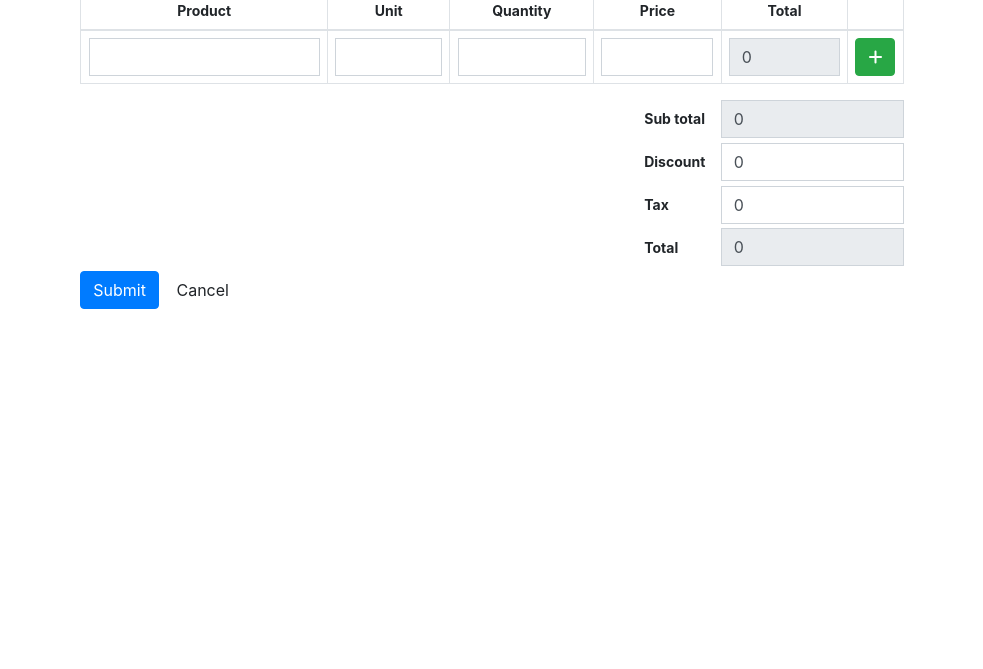
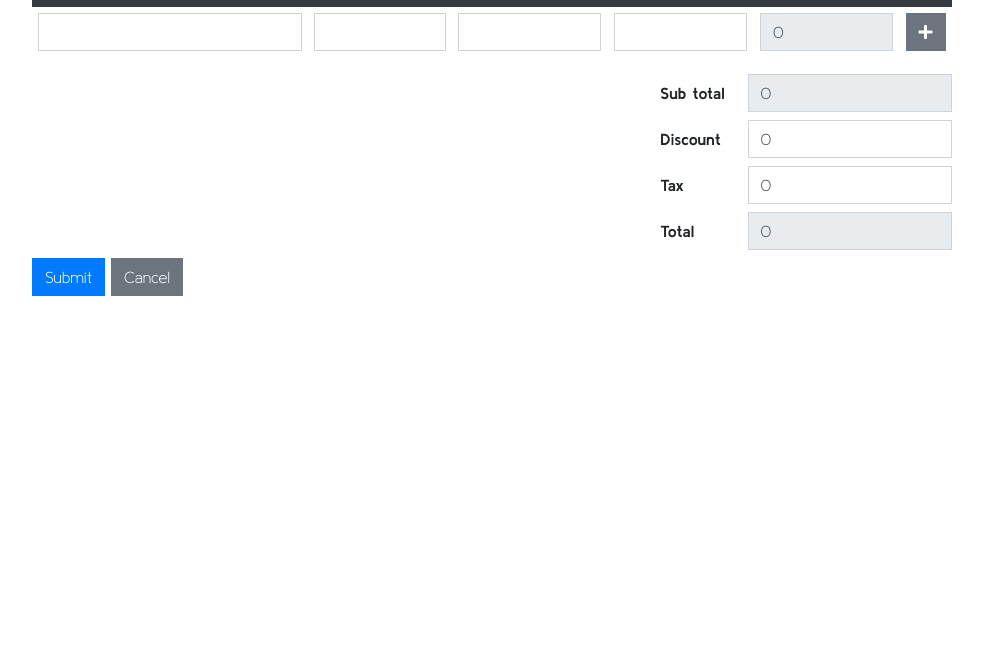
Before and after one commit to hassibmoddasser/dynamic-js-table, a plain HTML site: page index.html in a window 1280 px wide. Shown: the part 131-800 px from the top of the page, without its empty margins (148-1131 px from the left). Drawn offline with Linux system fonts and the light colour scheme.

Commit message:
Some overall 'style' and 'structure' adjustments made

```diff
--- a/css/app.css
+++ b/css/app.css
@@ -1,18 +1,19 @@
-.form-control {
+body {
+    font-family: 'Kulim Park', sans-serif;
+}
+
+.form-control,
+.btn {
     border-radius: 0px !important;
 }
 
 .table td,
 .table th {
-    padding: 0.45rem;
+    padding: 0.4rem;
 }
 
 .control-label {
     margin: auto;
-}
-
-.form-group {
-    margin-bottom: 0.3rem;
 }
 
 .table>caption+thead>tr:first-child>td,
@@ -24,16 +25,3 @@
     text-align: center;
     font-size: 14px;
 }
-
-.no-padding {
-    padding: 0px;
-}
-
-.mt-50 {
-    margin-top: 50px;
-}
-
-.text-bold {
-    font-weight: bold;
-    font-size: 14px;
-}
--- a/index.html
+++ b/index.html
@@ -6,17 +6,22 @@
   <meta http-equiv="X-UA-Compatible" content="ie=edge">
   <title>Dynamic Table</title>
 
-        <link rel="stylesheet" href="css/font-awesome.min.css">
+  <link rel="stylesheet" href="css/fontawesome.min.css">
+  <link href="https://fonts.googleapis.com/css2?family=Kulim+Park:wght@200;600;700&display=swap" rel="stylesheet">
   <link rel="stylesheet" href="css/bootstrap.min.css">
+
+  <!-- App CSS -->
   <link rel="stylesheet" href="css/app.css" type="text/css">
 </head>
 <body>
-        <h1 class="display-4 text-center mt-5">Dynamic table</h1>
-        <div class="col-md-8 mx-auto">
+  <div class="container py-5">
+    <div class="row">
+      <div class="col-md-10 mx-auto">
+        <h1 class="text-center">Dynamic table</h1>
         <form id="form" class="form-horizontal" autocomplete="off">
           <div class="table-responsive">
-                    <table id="my-table" class="table table-bordered table-hover">
-                        <thead>
+            <table id="my-table" class="table table-bordered table-hover table-borderless">
+              <thead class="thead-dark">
                 <tr>
                   <th style="width: 30%">Product</th>
                   <th>Unit</th>
@@ -33,55 +38,57 @@
                   <td><input type="number" id="quantity-0" class="form-control" name="qtt[]" oninput="setTotal()" min="0"></td>
                   <td><input type="number" id="price-0" class="form-control prices" name="price[]" oninput="setTotal()"></td>
                   <td><input type="text" id="total-0" class="form-control" name="total[]" readonly value="0"></td>
-                                <td><button type="button" id="add" class="btn btn-success"><i class="fa fa-plus"></i></button></td>
+                  <td><button type="button" id="add" class="btn btn-secondary"><i class="fa fa-plus"></i></button></td>
                 </tr>
               <tbody>
             </table>
             <input id="counter" type="hidden" value="1">
           </div>
           <div class="col-md-4 ml-auto">
-                    <div class="form-group row">
-                        <label for="sub-total" class="col-md-4 control-label text-bold">Sub total</label>
-                        <div class="col-md-8 no-padding">
+            <div class="form-group row mb-2">
+              <label for="sub-total" class="col-md-4 control-label font-weight-bold">Sub total</label>
+              <div class="col-md-8 p-0">
                 <input type="number" id="sub-total" class="form-control" value="0" readonly>
               </div>
             </div>
           </div>
           <div class="col-md-4 ml-auto">
-                    <div class="form-group row">
-                        <label for="discount" class="col-md-4 control-label text-bold">Discount</label>
-                        <div class="col-md-8 no-padding">
+            <div class="form-group row mb-2">
+              <label for="discount" class="col-md-4 control-label font-weight-bold">Discount</label>
+              <div class="col-md-8 p-0">
                 <input type="number" id="discount" class="form-control" value="0" min="0" oninput="setPureTotal()">
               </div>
             </div>
           </div>
           <div class="col-md-4 ml-auto">
-                    <div class="form-group row">
-                        <label for="tax" class="col-md-4 control-label text-bold">Tax</label>
-                        <div class="col-md-8 no-padding">
+            <div class="form-group row mb-2">
+              <label for="tax" class="col-md-4 control-label font-weight-bold">Tax</label>
+              <div class="col-md-8 p-0">
                 <input type="number" id="tax" class="form-control" value="0" min="0" max="100" oninput="setPureTotal()">
               </div>
             </div>
           </div>
           <div class="col-md-4 ml-auto">
-                    <div class="form-group row">
-                        <label for="pure-total" class="col-md-4 control-label text-bold">Total</label>
-                        <div class="col-md-8 no-padding">
+            <div class="form-group row mb-2">
+              <label for="pure-total" class="col-md-4 control-label font-weight-bold">Total</label>
+              <div class="col-md-8 p-0">
                 <input type="number" id="pure-total" class="form-control" value="0" readonly>
               </div>
             </div>
           </div>
-                <div class="col-md-12 no-padding">
+          <div class="col-md-12 p-0">
             <div class="form-group">
               <button type="submit" class="btn btn-primary">Submit</button>
-                        <button type="button" class="btn btn-default" onclick="pageReset()">Cancel</button>
+              <button type="button" class="btn btn-secondary" onclick="pageReset()">Cancel</button>
             </div>
-                </div>
-                <div class="col-xs-12 col-sm-6 text-center">
           </div>
         </form>
       </div>
+    </div>
+  </div>
+
   <script src="js/jquery.min.js"></script>
+  <!-- App JS -->
   <script src="js/app.js"></script>
 </body>
 </html>
```
Also changed, not shown: img/table.PNG (deleted). Lines whose indentation alone changed are shown as unchanged.
